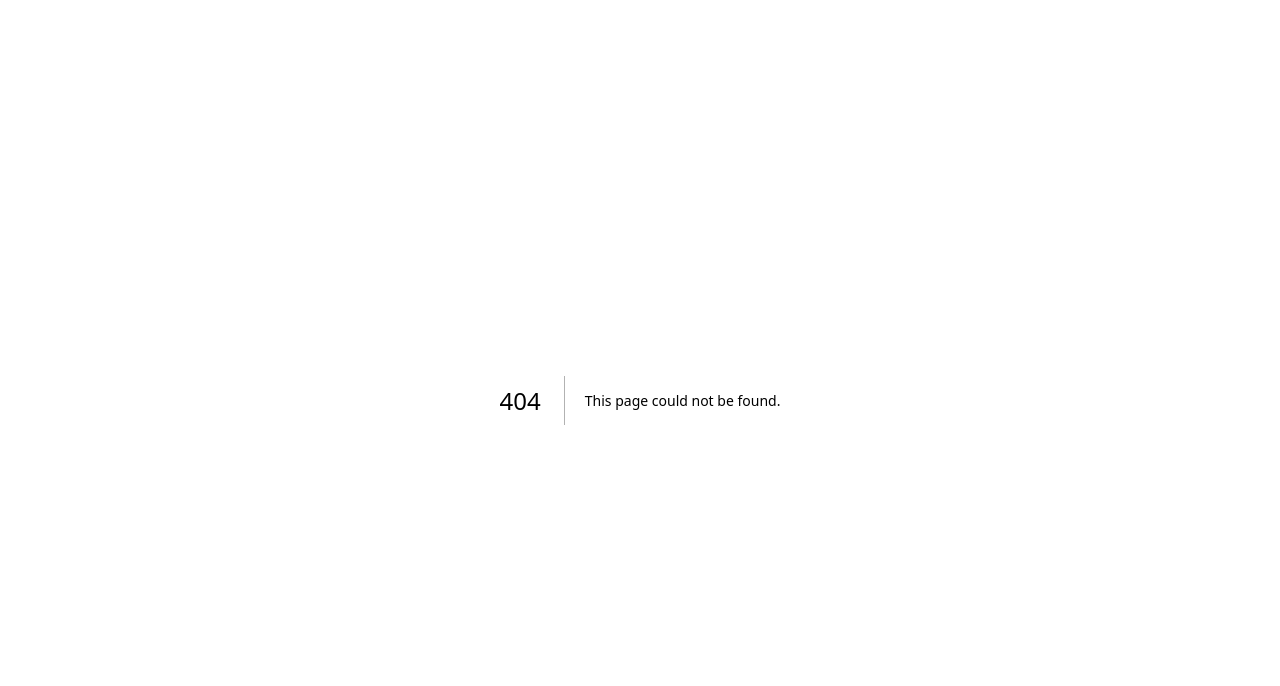
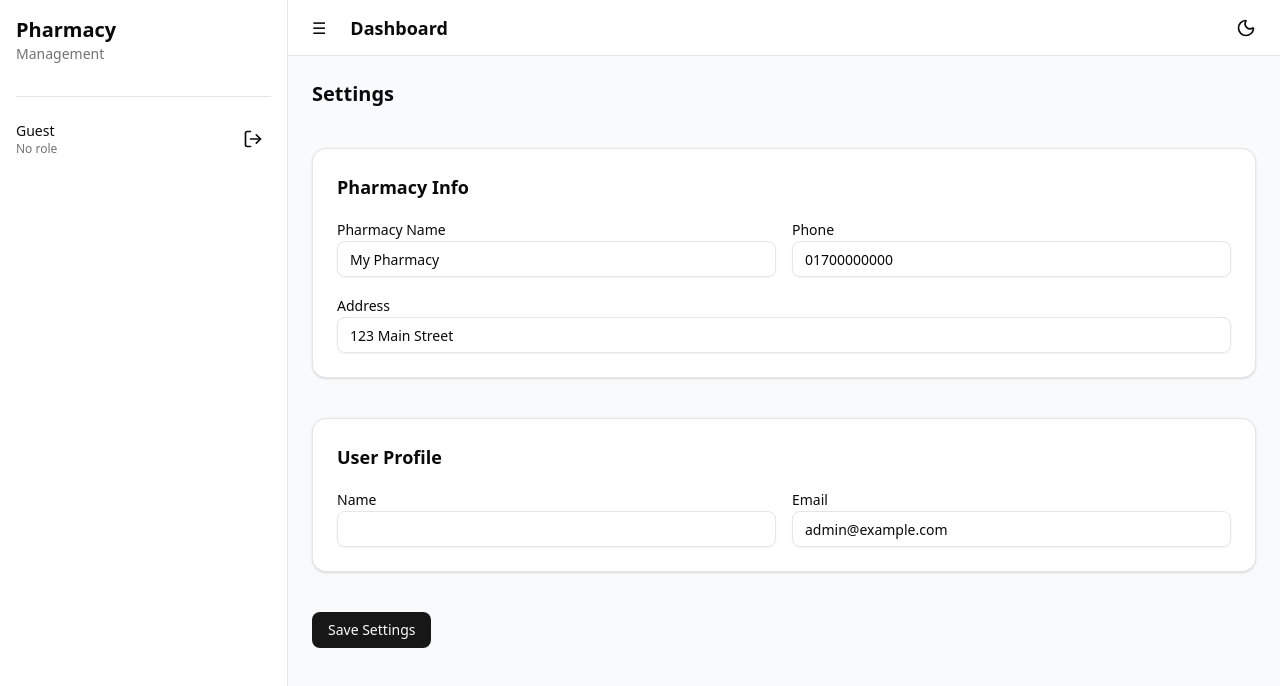
Before and after one commit to Jobayer98/pharmacy-management-frontend, a Next.js app: page /settings in a window 1280 px wide. Before the commit this address had no page. Shown: the top 686 px of the page. Built offline with nearby package versions, Linux system fonts and the light colour scheme.

Commit message:
feat(settings): add settings page with pharmacy info, profile update, and admin-only section

```diff
--- /dev/null
+++ b/src/app/(main)/settings/page.tsx
@@ -0,0 +1,109 @@
+"use client";
+
+import React, { useState } from "react";
+import { useUserStore } from "@/store/useUserStore";
+import { Input } from "@/components/ui/input";
+import { Button } from "@/components/ui/button";
+import { toast } from "sonner";
+
+export default function SettingsPage() {
+  const { name, role } = useUserStore();
+
+  const [pharmacy, setPharmacy] = useState({
+    name: "My Pharmacy",
+    address: "123 Main Street",
+    phone: "01700000000",
+  });
+
+  const [profile, setProfile] = useState({
+    name: name ?? "",
+    email: "admin@example.com",
+  });
+
+  const saveSettings = () => {
+    toast.success("Settings saved (mock)");
+  };
+
+  return (
+    <div className="space-y-10">
+      <h1 className="text-xl font-semibold">Settings</h1>
+
+      {/* Pharmacy Info */}
+      <div className="bg-white dark:bg-zinc-900 p-6 rounded-xl shadow border dark:border-zinc-800">
+        <h2 className="text-lg font-semibold mb-4">Pharmacy Info</h2>
+
+        <div className="grid grid-cols-1 md:grid-cols-2 gap-4">
+          <div>
+            <label className="text-sm">Pharmacy Name</label>
+            <Input
+              value={pharmacy.name}
+              onChange={(e) =>
+                setPharmacy({ ...pharmacy, name: e.target.value })
+              }
+            />
+          </div>
+
+          <div>
+            <label className="text-sm">Phone</label>
+            <Input
+              value={pharmacy.phone}
+              onChange={(e) =>
+                setPharmacy({ ...pharmacy, phone: e.target.value })
+              }
+            />
+          </div>
+
+          <div className="md:col-span-2">
+            <label className="text-sm">Address</label>
+            <Input
+              value={pharmacy.address}
+              onChange={(e) =>
+                setPharmacy({ ...pharmacy, address: e.target.value })
+              }
+            />
+          </div>
+        </div>
+      </div>
+
+      {/* Profile */}
+      <div className="bg-white dark:bg-zinc-900 p-6 rounded-xl shadow border dark:border-zinc-800">
+        <h2 className="text-lg font-semibold mb-4">User Profile</h2>
+
+        <div className="grid grid-cols-1 md:grid-cols-2 gap-4">
+          <div>
+            <label className="text-sm">Name</label>
+            <Input
+              value={profile.name}
+              onChange={(e) => setProfile({ ...profile, name: e.target.value })}
+            />
+          </div>
+
+          <div>
+            <label className="text-sm">Email</label>
+            <Input
+              value={profile.email}
+              onChange={(e) =>
+                setProfile({ ...profile, email: e.target.value })
+              }
+            />
+          </div>
+        </div>
+      </div>
+
+      {/* Admin Only Section */}
+      {role === "admin" && (
+        <div className="bg-white dark:bg-zinc-900 p-6 rounded-xl shadow border dark:border-zinc-800">
+          <h2 className="text-lg font-semibold mb-4">Admin Settings</h2>
+          <p className="text-sm text-muted-foreground">
+            Role management, user management, and advanced settings will go here
+            later.
+          </p>
+        </div>
+      )}
+
+      <div>
+        <Button onClick={saveSettings}>Save Settings</Button>
+      </div>
+    </div>
+  );
+}
```
